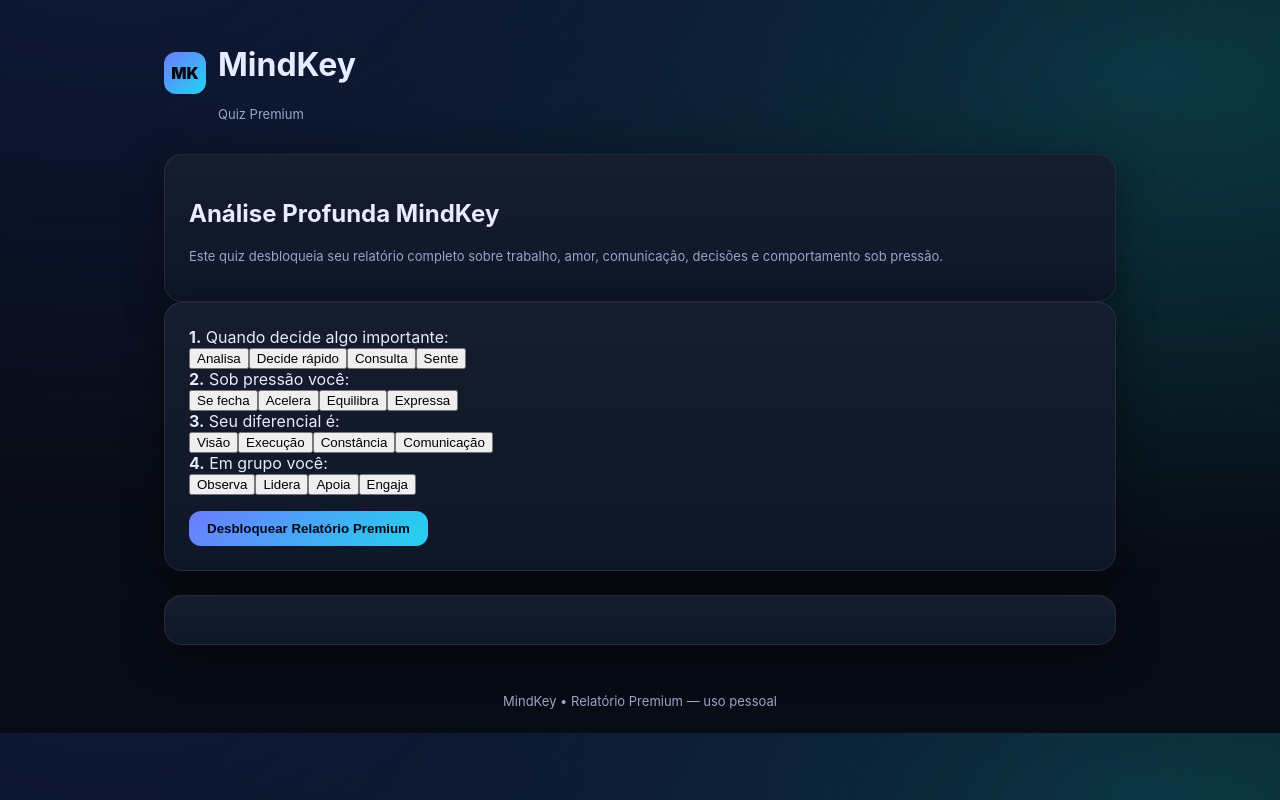
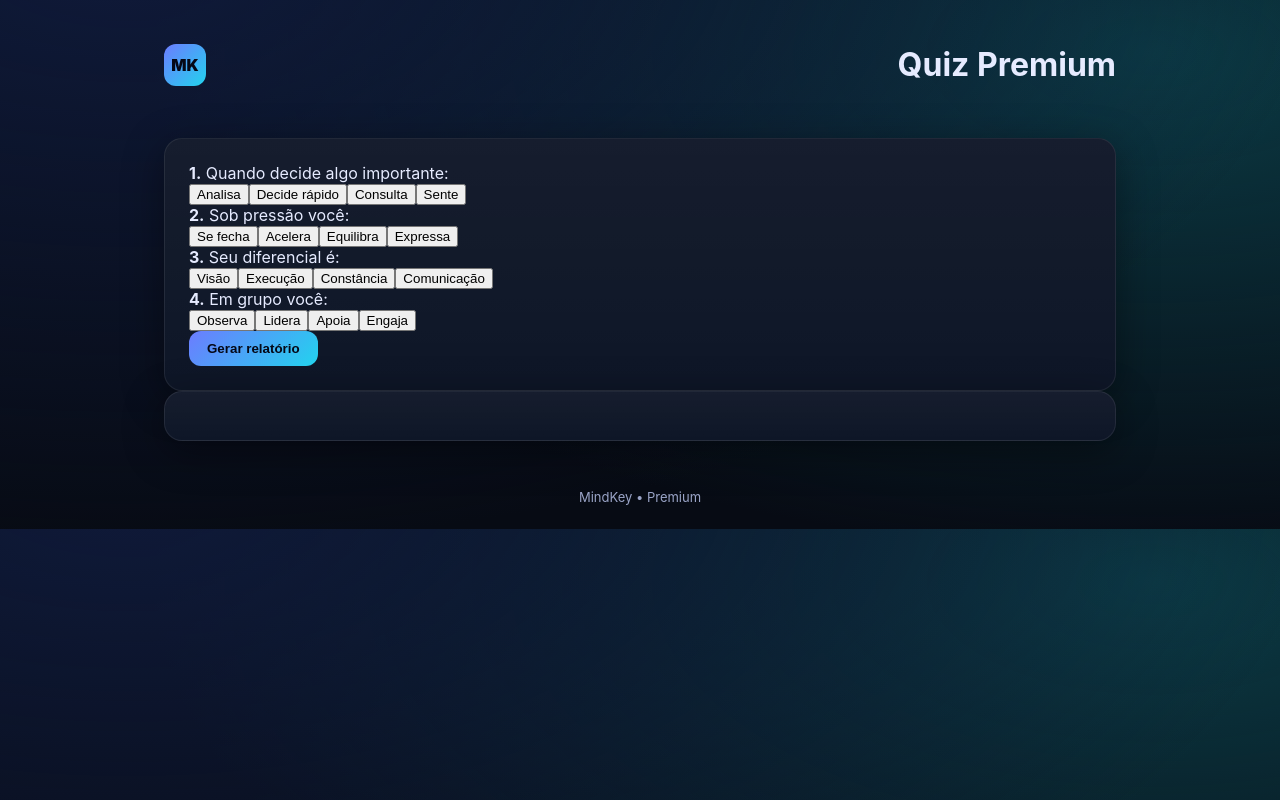
Before and after one commit to leonardomartinsxl-cmd/MINDKEY, a plain HTML site: page quiz_premium.html in a window 1280 px wide. Drawn offline with Linux system fonts and the light colour scheme.

Commit message:
Update quiz_premium.html

```diff
--- a/quiz_premium.html
+++ b/quiz_premium.html
@@ -1,53 +1,18 @@
-<!DOCTYPE html>
+<!doctype html>
 <html lang="pt-BR">
 <head>
-  <meta charset="UTF-8" />
-  <title>Quiz Premium — MindKey</title>
-  <link rel="stylesheet" href="styles.css" />
+<meta charset="utf-8">
+<meta name="viewport" content="width=device-width,initial-scale=1">
+<title>Quiz Premium — MindKey</title>
+<link rel="stylesheet" href="styles.css">
 </head>
 <body>
-
 <div class="container">
-
-  <!-- HEADER -->
-  <header class="header">
-    <div class="brand">
-      <div class="logo">MK</div>
-      <div>
-        <h1>MindKey</h1>
-        <div class="small">Quiz Premium</div>
-      </div>
-    </div>
-  </header>
-
-  <!-- INTRO -->
-  <section class="card">
-    <h2>Análise Profunda MindKey</h2>
-    <p class="small">
-      Este quiz desbloqueia seu relatório completo sobre trabalho, amor,
-      comunicação, decisões e comportamento sob pressão.
-    </p>
-  </section>
-
-  <!-- PERGUNTAS PREMIUM -->
-  <section class="card quiz-area">
-    <div id="premium-questions"></div>
-
-    <button id="take-premium" class="btn" style="margin-top:16px">
-      Desbloquear Relatório Premium
-    </button>
-  </section>
-
-  <!-- RELATÓRIO -->
-  <section id="premium-report" class="card premium-report" style="margin-top:24px"></section>
-
-  <!-- FOOTER -->
-  <footer class="footer">
-    MindKey • Relatório Premium — uso pessoal
-  </footer>
-
+<header class="header"><div class="logo">MK</div><h1>Quiz Premium</h1></header>
+<section class="card"><div id="premium-questions"></div><button id="take-premium" class="btn">Gerar relatório</button></section>
+<section id="premium-report" class="card"></section>
+<footer class="footer">MindKey • Premium</footer>
 </div>
-
 <script src="quiz_premium.js"></script>
 </body>
 </html>
```
